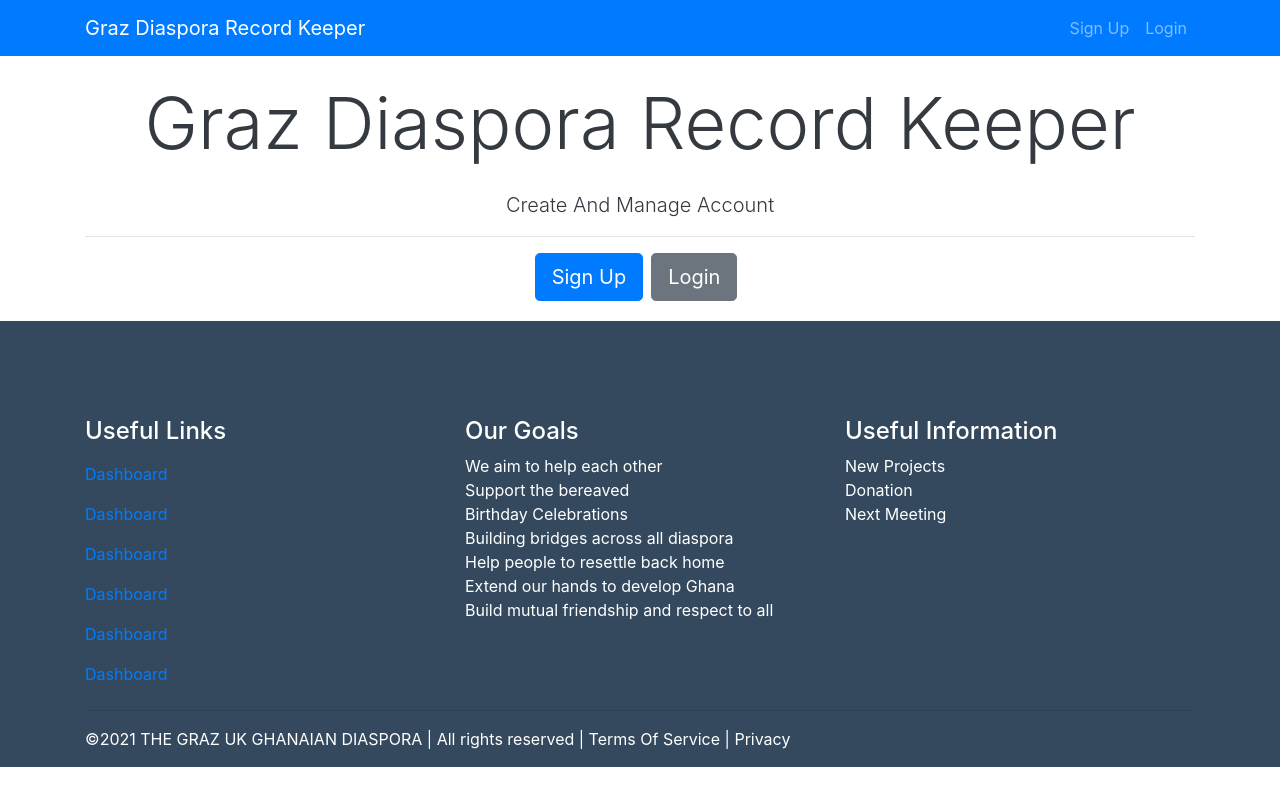
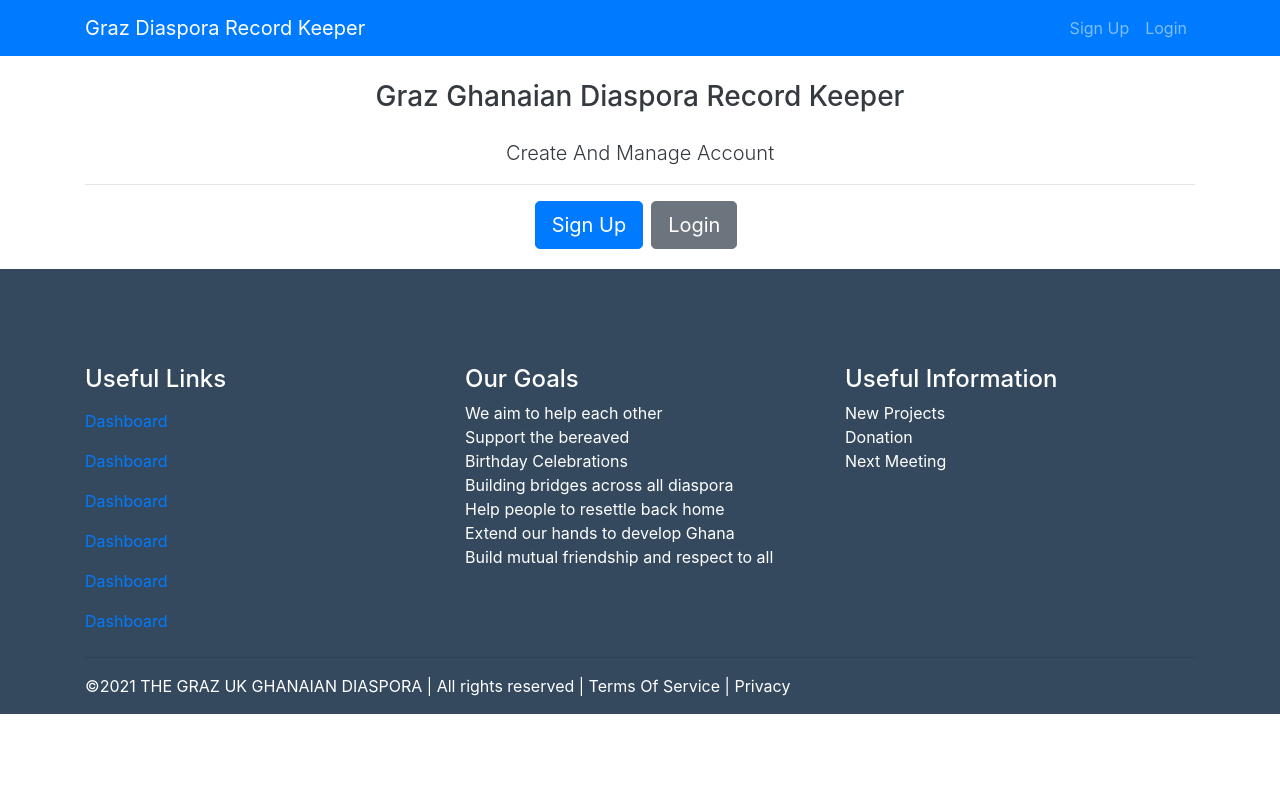
Before and after one commit to andykofi/graz-client, a React (Create React App) app: page / in a window 1280 px wide. Built offline with nearby package versions, Linux system fonts and the light colour scheme.

Commit message:
inor changes on design

```diff
--- a/src/components/Layout/Landing.js
+++ b/src/components/Layout/Landing.js
@@ -16,9 +16,9 @@ class Landing extends Component {
                     <div className="container">
                         <div className="row">
                             <div className="col-md-12 text-center">
-                                <h1 className="display-3 mb-4">
-                                    Graz Diaspora Record Keeper
-                                </h1>
+                                <h3 className="display-5 mb-4">
+                                    Graz Ghanaian Diaspora Record Keeper
+                                </h3>
                                 <p className="lead">
                                     Create And Manage Account
                                 </p>
--- a/src/components/UserManager/Login.js
+++ b/src/components/UserManager/Login.js
@@ -53,7 +53,7 @@ class Login extends Component {
                 <div className="container">
                     <div className="row">
                         <div className="col-md-8 m-auto">
-                            <h1 className="display-4 text-center">Log In</h1>
+                            <h1 className="display-5 text-center">Log In</h1>
                             <form onSubmit={this.onSubmit}>
                                 <div className="form-group">
                                     <input
--- a/src/components/UserManager/Register.js
+++ b/src/components/UserManager/Register.js
@@ -58,7 +58,7 @@ class Register extends Component {
                 <div className="container">
                     <div className="row">
                         <div className="col-md-8 m-auto">
-                            <h1 className="display-4 text-center">Sign Up</h1>
+                            <h1 className="display-5 text-center">Sign Up</h1>
                             <p className="lead text-center">Create your Account</p>
                             <form onSubmit={this.onSubmit}>
                                 <div className="form-group">
```
